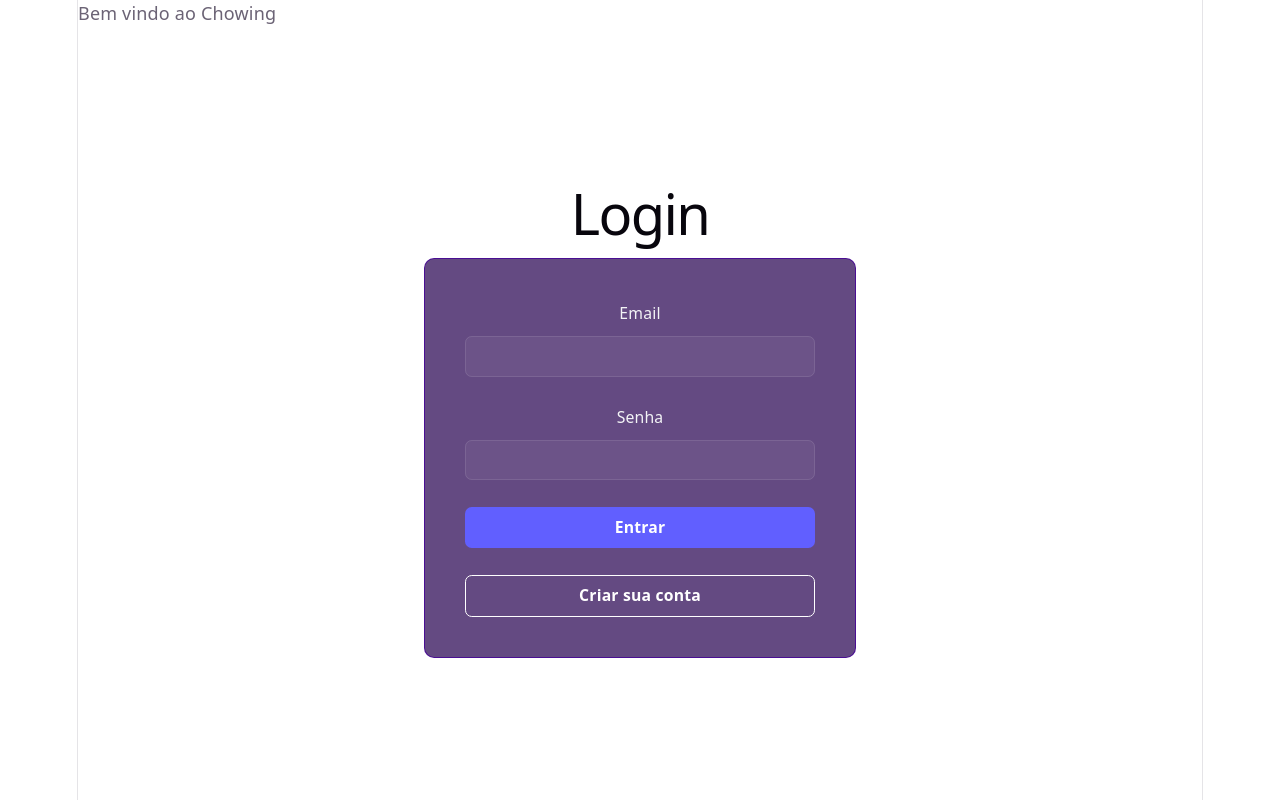
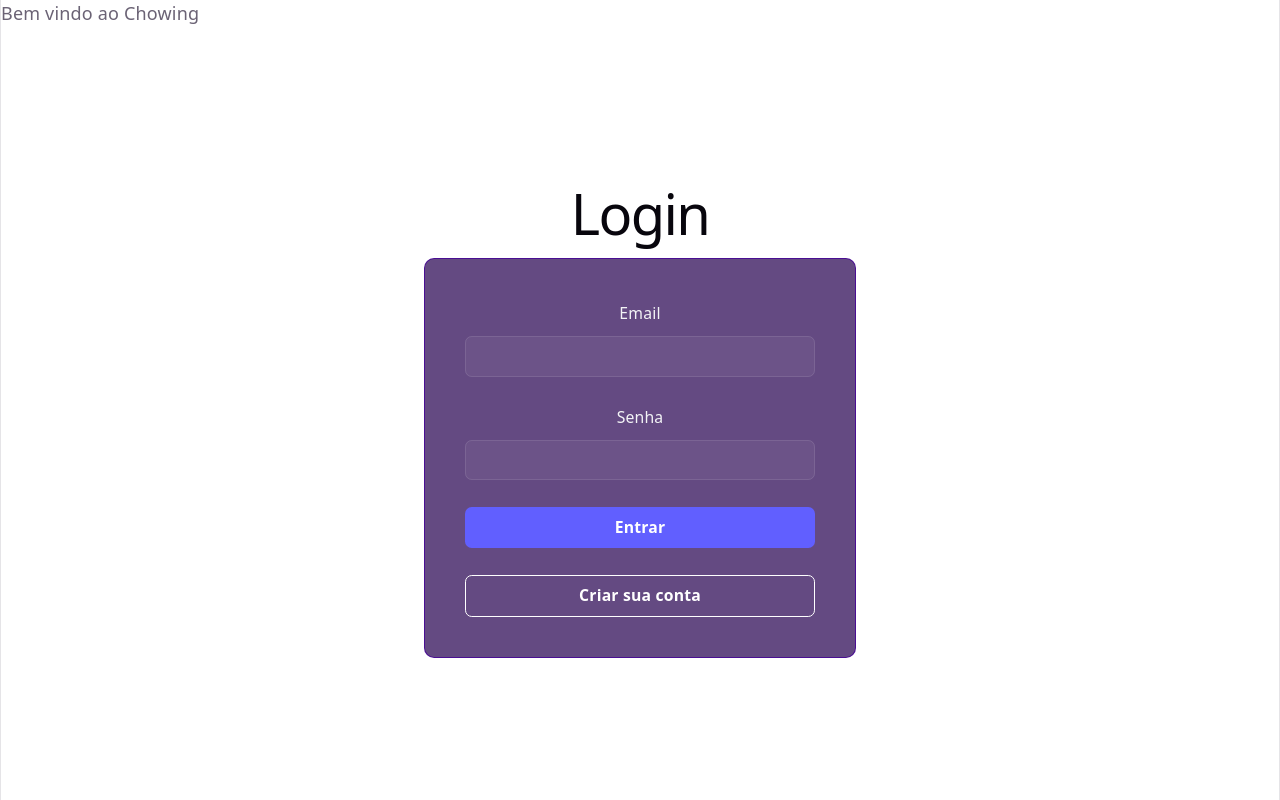
Before and after one commit to ViniciusS26/chowing, a React (Vite) app in the folder client/: page / in a window 1280 px wide. Built offline with nearby package versions, Linux system fonts and the light colour scheme.

Commit message:
feat:alterando largura da pagina

```diff
--- a/client/src/index.css
+++ b/client/src/index.css
@@ -52,7 +52,6 @@
 }
 
 #root {
-  width: 1126px;
   max-width: 100%;
   margin: 0 auto;
   text-align: center;
```
